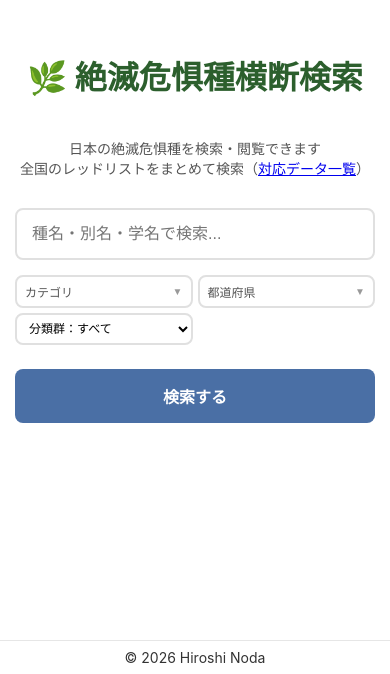
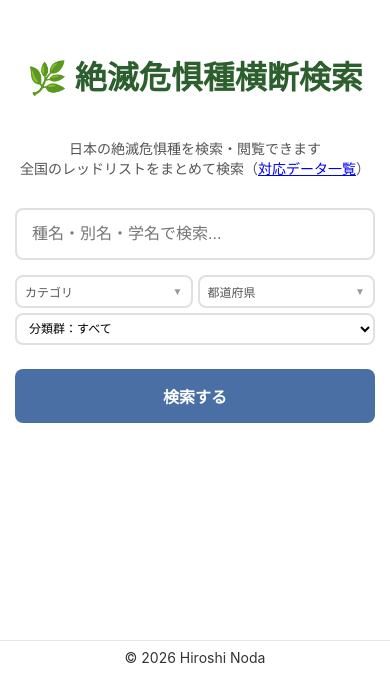
Before and after one commit to nh2989/redlist-nextjs, a Next.js app: page / in a window 390 px wide. Shown: the part 170-844 px from the top of the page. Built offline with nearby package versions, Linux system fonts and the light colour scheme.

Commit message:
mobile対応

```diff
--- a/app/globals.css
+++ b/app/globals.css
@@ -602,6 +602,8 @@ body:has(.search-layout) {
   cursor: pointer;
   color: var(--text-faint);
   flex-shrink: 0;
+  font-size: 10px;
+  line-height: 1;
   transition: background 0.15s;
 }
 .header-collapse-btn:hover {
@@ -663,10 +665,9 @@ body:has(.search-layout) {
     font-size: var(--fs-xs);
   }
 
-  /* フィルター行を2列グリッドに */
+  /* フィルター行は縦並び（flex-direction: column） */
   .filters {
-    display: grid;
-    grid-template-columns: 1fr 1fr;
+    flex-direction: column;
     gap: 5px;
     margin-bottom: 4px !important;
   }
```
Also changed, not shown: app/search/page.tsx (+1 -6 lines).
